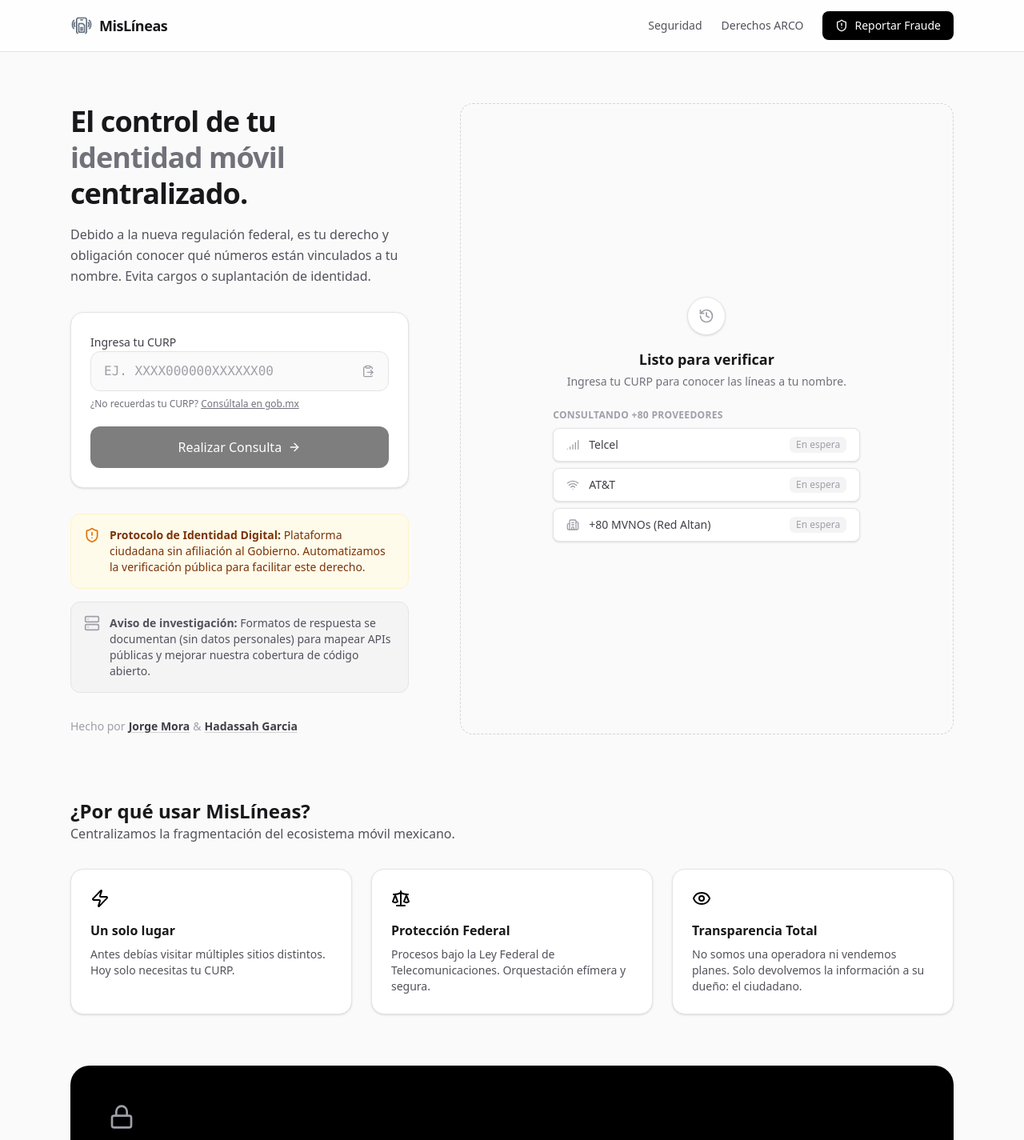
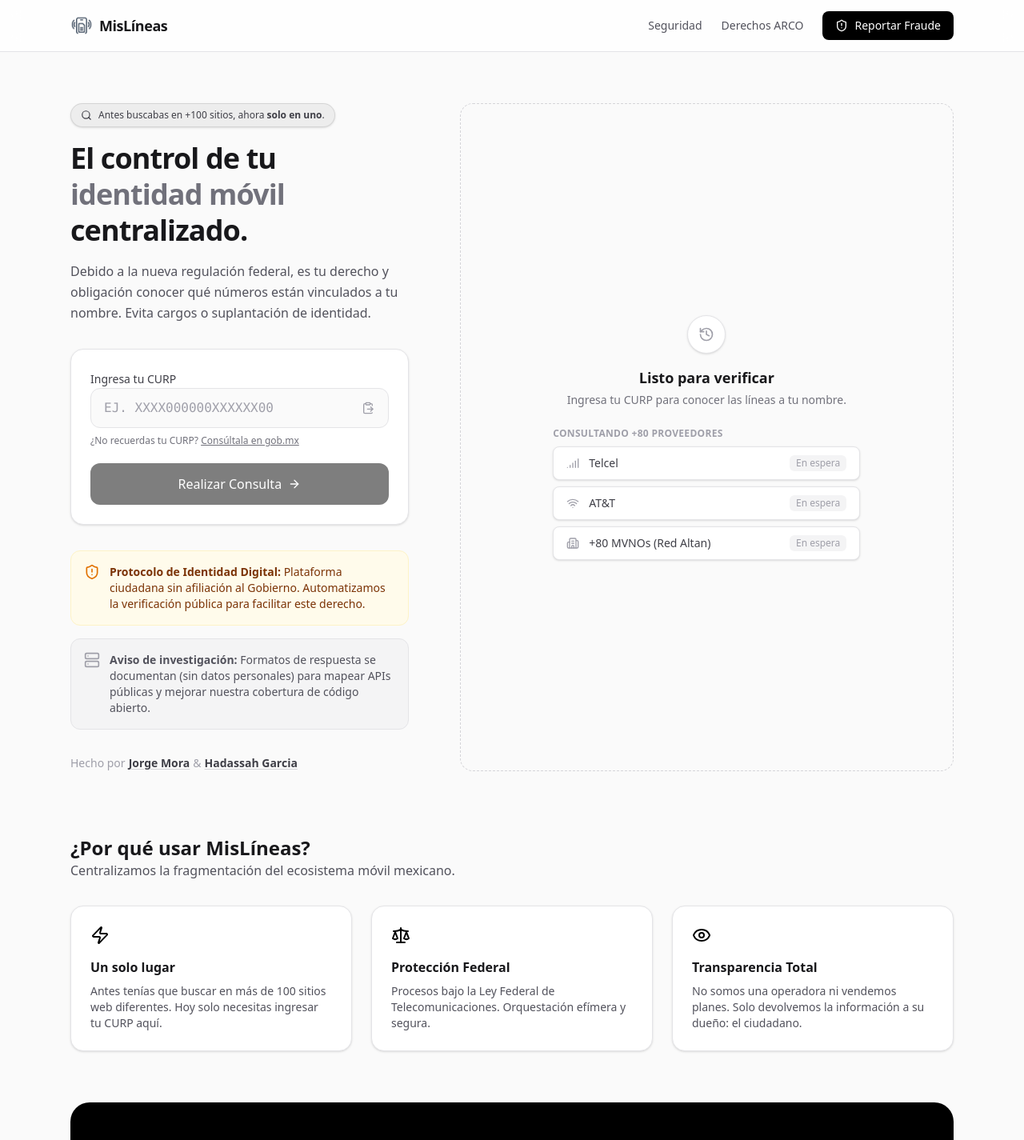
Before and after one commit to CarlosNunezMX/MisLineas, a Next.js app: page / in a window 1280 px wide. Shown: the top 1425 px of the page at 80% size. Built offline with nearby package versions, Linux system fonts and the light colour scheme.

Commit message:
feat: enhance user guidance with improved messaging and animation in the main interface

```diff
--- a/src/app/page.tsx
+++ b/src/app/page.tsx
@@ -227,7 +227,9 @@ function transformApiResponse(responses: ProviderResponse[]): DisplayLine[] {
       result.possibleProviders &&
       result.possibleProviders.length > 0;
     const isRegisteredWithoutLinesOrPossible =
-      result.isRegistered && !hasLines && !(result.possibleProviders && result.possibleProviders.length > 0);
+      result.isRegistered &&
+      !hasLines &&
+      !(result.possibleProviders && result.possibleProviders.length > 0);
 
     if (!hasLines && !hasPossible && !isRegisteredWithoutLinesOrPossible) {
       if (result.possibleProviders && result.possibleProviders.length > 0) {
@@ -252,7 +254,8 @@ function transformApiResponse(responses: ProviderResponse[]): DisplayLine[] {
 
     for (const lineStr of result.lines ?? []) {
       const colonIdx = lineStr.indexOf(": ");
-      const isAltanMVNO = result.company === "Red Altan (MVNOs)" && colonIdx !== -1;
+      const isAltanMVNO =
+        result.company === "Red Altan (MVNOs)" && colonIdx !== -1;
       const operadora = isAltanMVNO
         ? lineStr.slice(0, colonIdx)
         : result.company;
@@ -346,7 +349,7 @@ const WHY_CARDS = [
   {
     icon: Zap,
     title: "Un solo lugar",
-    body: "Antes debías visitar múltiples sitios distintos. Hoy solo necesitas tu CURP.",
+    body: "Antes tenías que buscar en más de 100 sitios web diferentes. Hoy solo necesitas ingresar tu CURP aquí.",
   },
   {
     icon: Scale,
@@ -668,6 +671,17 @@ export default function MisLineas() {
           {/* Left Column */}
           <div className="lg:col-span-5 space-y-8">
             <div className="space-y-4">
+              <motion.div
+                initial={{ opacity: 0, y: -10 }}
+                animate={{ opacity: 1, y: 0 }}
+                className="inline-flex items-center gap-2 px-3 py-1.5 rounded-full bg-black/5 border border-black/10 text-xs font-medium text-zinc-700 shadow-sm"
+              >
+                <Search className="w-3.5 h-3.5" />
+                <span>
+                  Antes buscabas en +100 sitios, ahora{" "}
+                  <strong>solo en uno</strong>.
+                </span>
+              </motion.div>
               <h1 className="text-3xl sm:text-4xl font-bold tracking-tight text-zinc-900 leading-tight">
                 El control de tu{" "}
                 <span className="text-zinc-500">identidad móvil</span>{" "}
```
